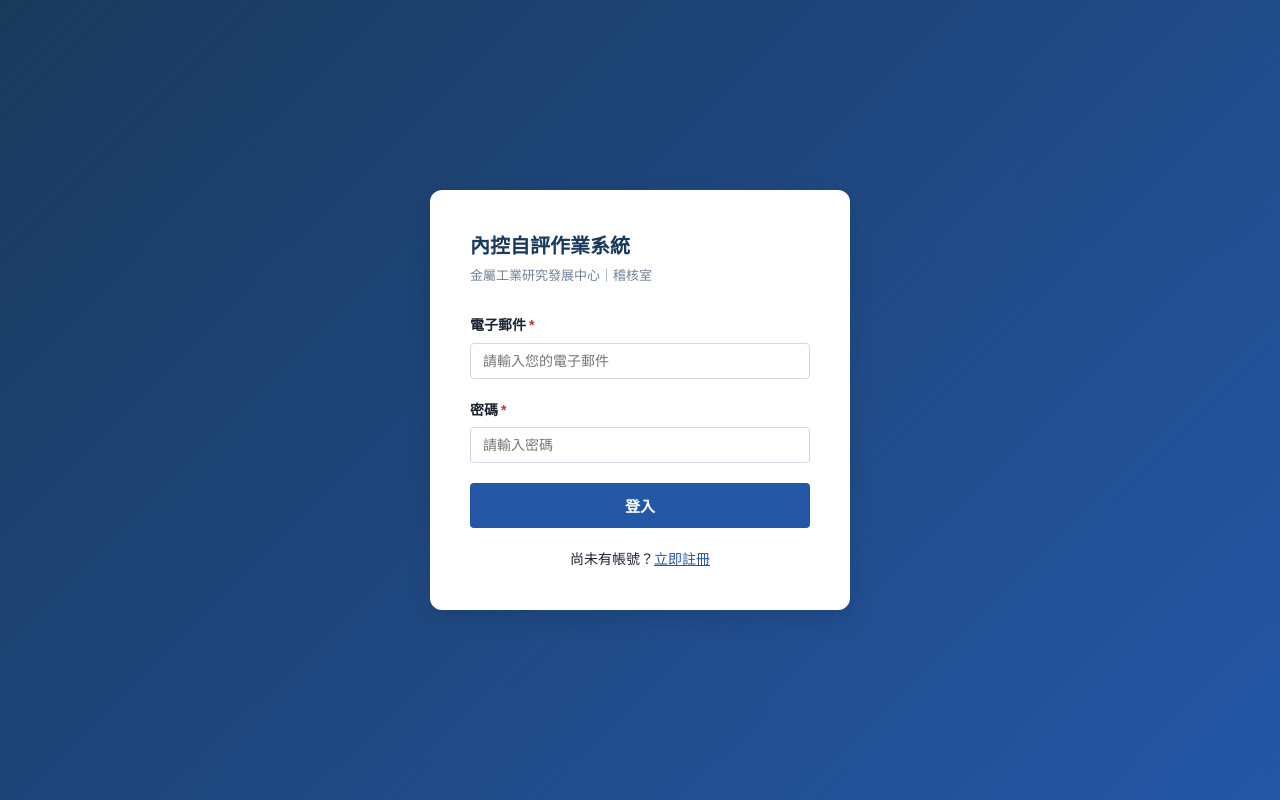
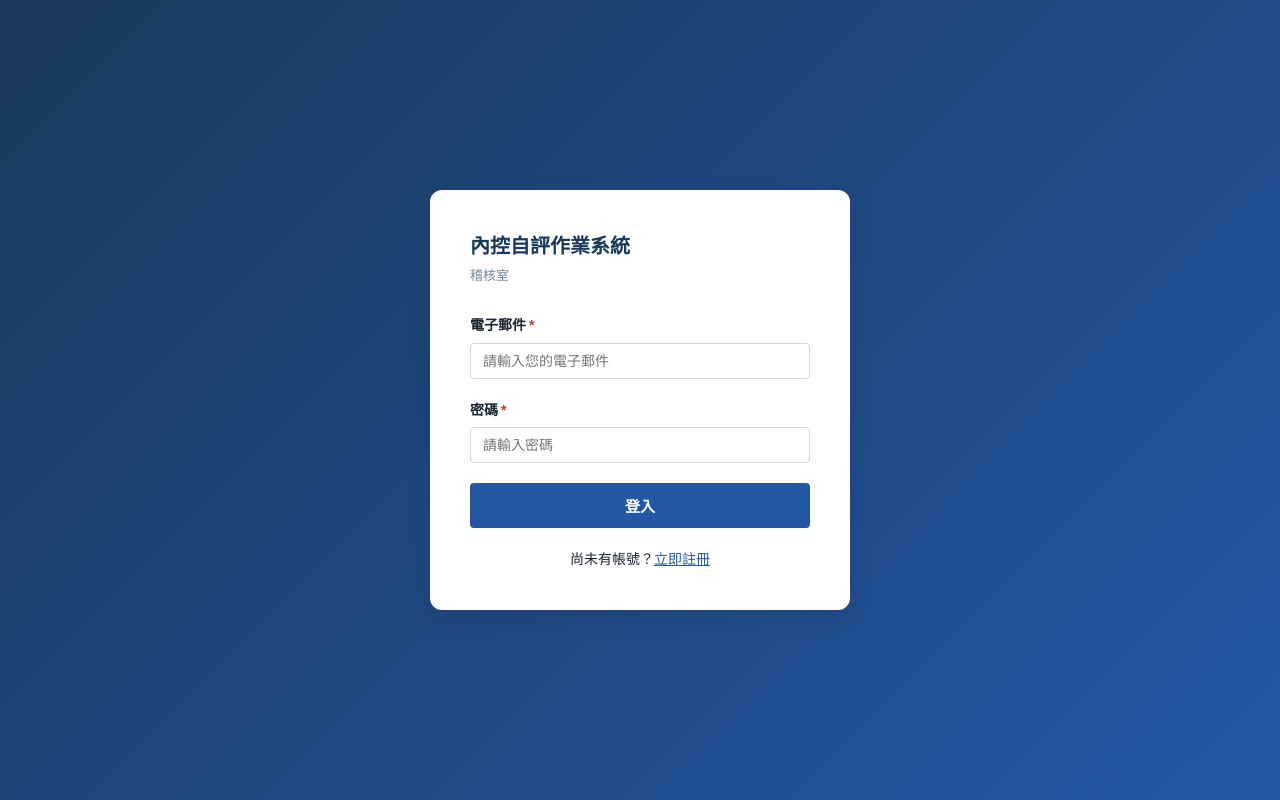
Before and after one commit to wonchenchang-AIhub/mirdc-ia-system, a React (Vite) app: page /mirdc-ia-system/login in a window 1280 px wide. Built offline with nearby package versions, Linux system fonts and the light colour scheme; no server answers.

Commit message:
移除公司名稱文字

```diff
--- a/index.html
+++ b/index.html
@@ -4,7 +4,7 @@
     <meta charset="UTF-8" />
     <link rel="icon" type="image/svg+xml" href="/mirdc-ia-system/favicon.svg" />
     <meta name="viewport" content="width=device-width, initial-scale=1.0" />
-    <meta name="description" content="金屬工業研究發展中心 內控自評作業系統" />
+    <meta name="description" content="內控自評作業系統" />
 
     <!-- 防止 Clickjacking（舊版瀏覽器 framebusting） -->
     <style>html { display: none; }</style>
@@ -38,7 +38,7 @@
     <!-- 防止 Referrer 洩漏 -->
     <meta name="referrer" content="strict-origin-when-cross-origin" />
 
-    <title>內控自評作業系統｜金屬工業研究發展中心</title>
+    <title>內控自評作業系統</title>
   </head>
   <body>
     <div id="root"></div>
--- a/src/components/Layout.jsx
+++ b/src/components/Layout.jsx
@@ -40,7 +40,7 @@ export default function Layout({ children }) {
       <aside className="sidebar">
         <div className="sidebar-logo">
           <h1>內控自評<br />作業系統</h1>
-          <p>金屬工業研究發展中心</p>
+
         </div>
 
         <nav className="sidebar-nav">
--- a/src/pages/auth/LoginPage.jsx
+++ b/src/pages/auth/LoginPage.jsx
@@ -61,7 +61,7 @@ export default function LoginPage() {
     <div className="auth-page">
       <div className="auth-card">
         <h1>內控自評作業系統</h1>
-        <p className="subtitle">金屬工業研究發展中心｜稽核室</p>
+        <p className="subtitle">稽核室</p>
 
         {error && <div className="alert alert-error">{error}</div>}
 
```
